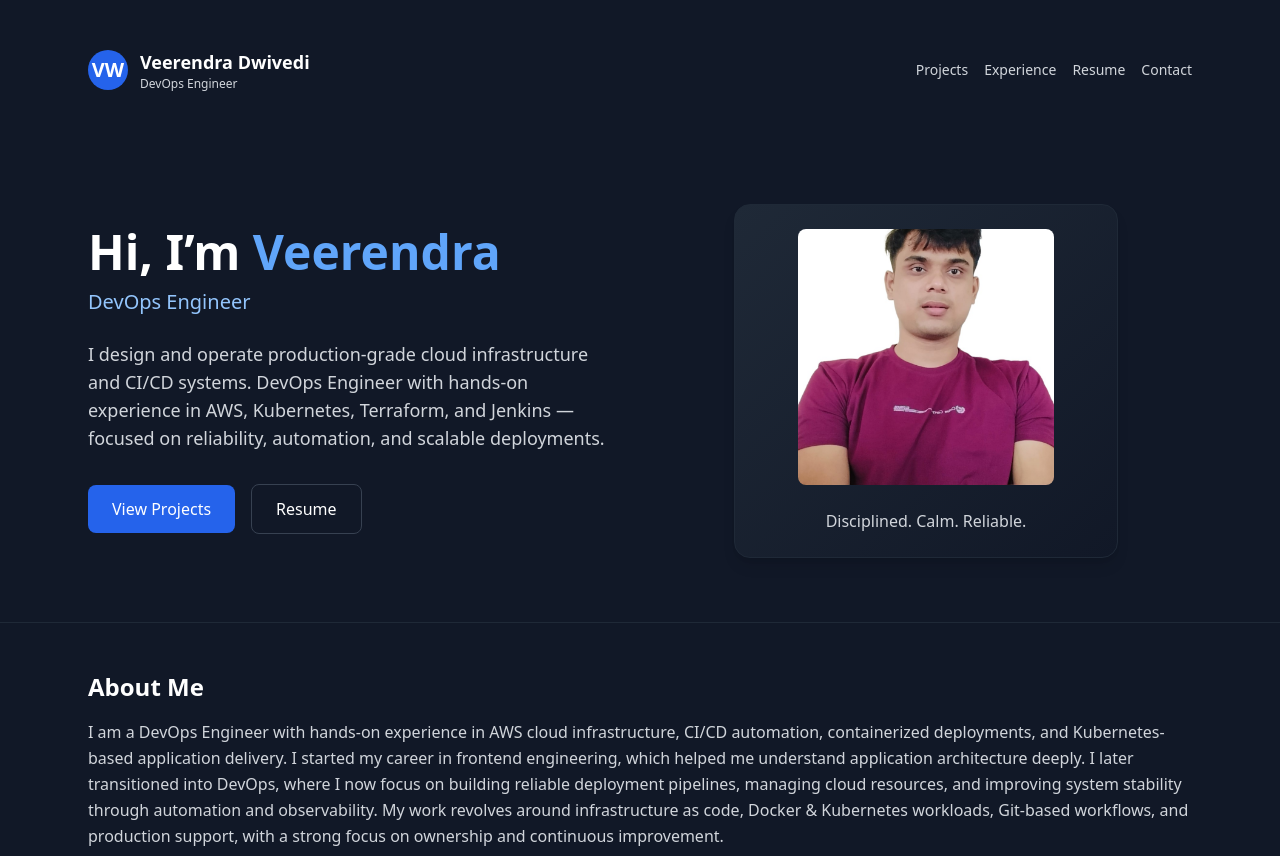
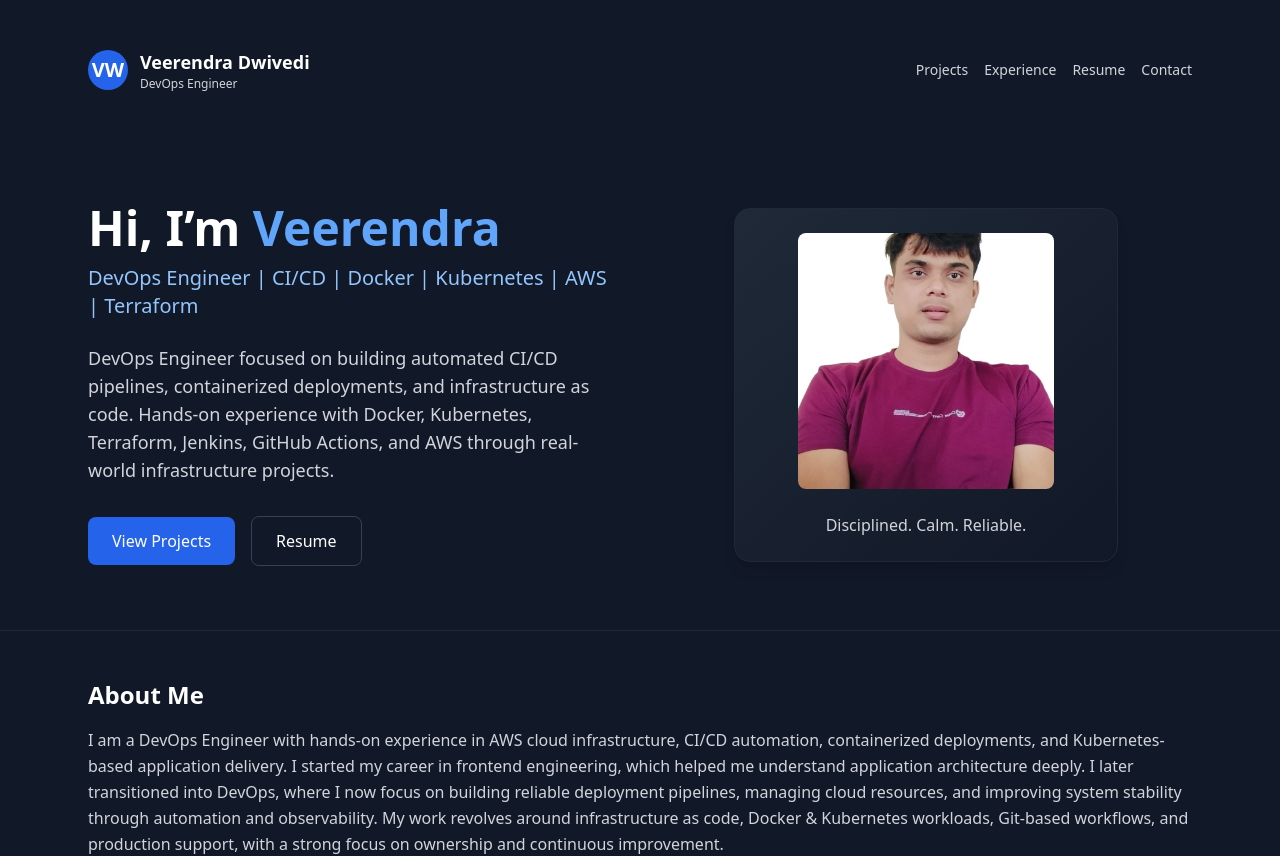
Before and after one commit to VEER0402/veerendra-portfolio, a React (Create React App) app: page / in a window 1280 px wide. Shown: the top 856 px of the page. Built offline with nearby package versions, Linux system fonts and the light colour scheme.

Commit message:
change header name

```diff
--- a/src/veerendra_dwivedi_portfolio.jsx
+++ b/src/veerendra_dwivedi_portfolio.jsx
@@ -83,12 +83,15 @@ emailjs.send(
     </h2>
 
     <p className="mt-3 text-xl text-blue-300 font-medium">
-      DevOps Engineer
+      DevOps Engineer | CI/CD | Docker | Kubernetes | AWS | Terraform
     </p>
 
     <p className="mt-6 text-lg text-gray-300 max-w-xl">
-      I design and operate production-grade cloud infrastructure and CI/CD systems.
-DevOps Engineer with hands-on experience in AWS, Kubernetes, Terraform, and Jenkins — focused on reliability, automation, and scalable deployments.
+      DevOps Engineer focused on building automated CI/CD pipelines,
+containerized deployments, and infrastructure as code.
+
+Hands-on experience with Docker, Kubernetes, Terraform, Jenkins,
+GitHub Actions, and AWS through real-world infrastructure projects.
     </p>
 
     <div className="mt-8 flex items-center space-x-4">
```
